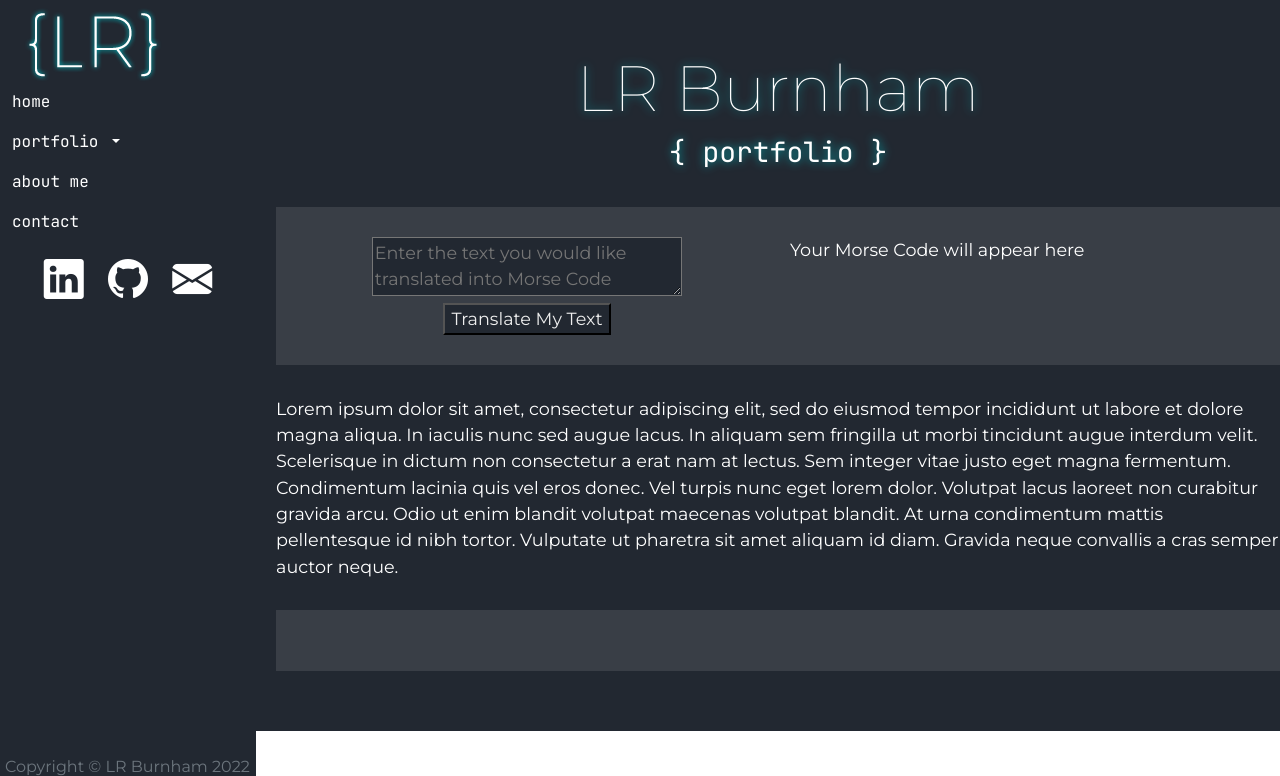
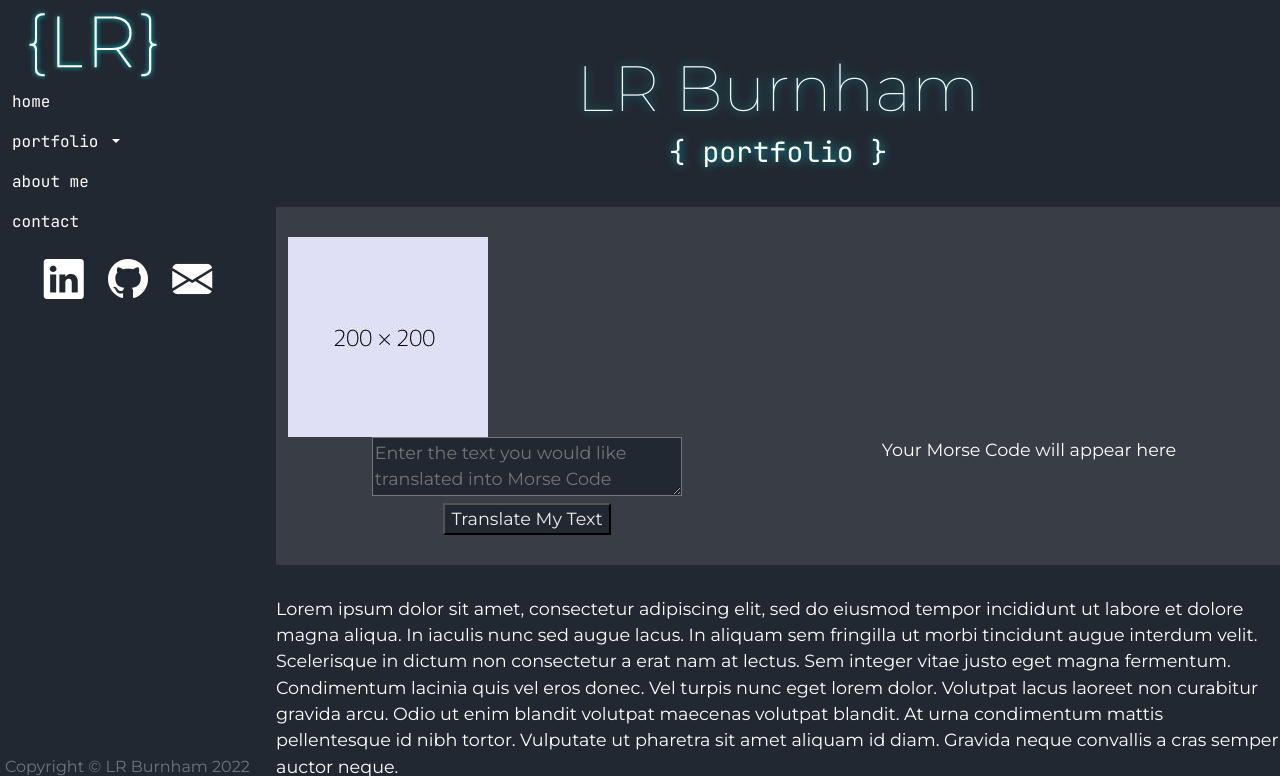
Before and after one commit to LRBurnham/portfolio-website, a Flask app: page /portfolio in a window 1280 px wide. Shown: the top 776 px of the page. Run offline with Flask 2, Linux system fonts and the light colour scheme; some libraries are stand-ins or nearby versions.

Commit message:
Setup formatting for portfolio item description

```diff
--- a/static/css/styles.css
+++ b/static/css/styles.css
@@ -249,6 +249,10 @@ footer {
   text-align: center;
 }
 
+.morse-output {
+  text-align: center;
+}
+
 /* Smaller Screen Layout and Styling Adjustments */
 
 @media all and (max-width: 768px) {
--- a/templates/portfolio.html
+++ b/templates/portfolio.html
@@ -13,6 +13,15 @@
     <div class="container-fluid">
 
       <div class="row">
+        <div class="col-sm-4">
+          <img src="{{ url_for('static', filename = 'img/200x200.jpg') }}">
+        </div>
+        <div class="col-sm-8">
+
+        </div>
+      </div>
+
+      <div class="row">
         <div class="col-sm-6 morse-form">
           <form action="{{ url_for('portfolio') }}" method="POST">
             {{ form.csrf_token }}
@@ -20,7 +29,7 @@
             <div>{{ form.submit(class="contact-button") }}</div>
           </form>
         </div>
-        <div class="col-sm-6">
+        <div class="col-sm-6 morse-output">
           {% if output %}
             {{ output }}
           {% else %}
```
